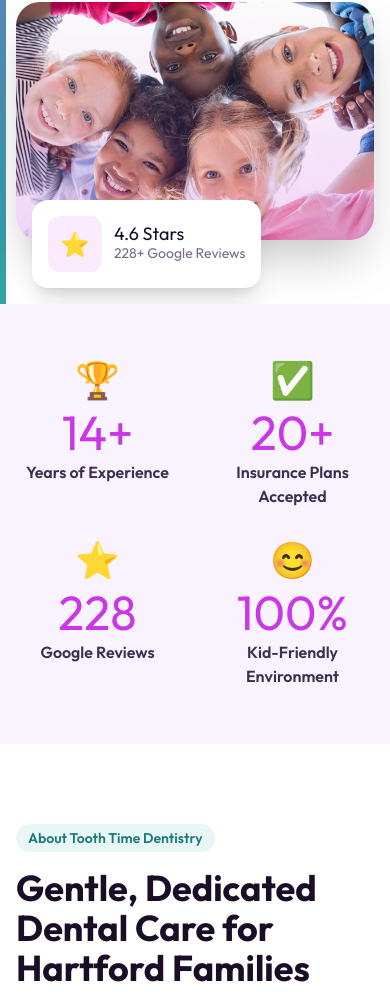
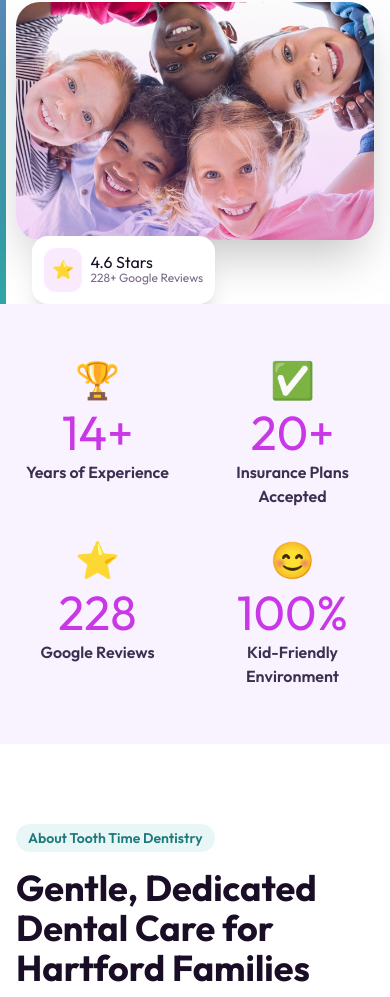
Before and after one commit to itsmeliobruh/tooth-time-dentistry, a Next.js app: page / in a window 390 px wide. Shown: the part 957-1954 px from the top of the page. Built offline with nearby package versions, Linux system fonts and the light colour scheme.

Commit message:
Shrink and push down review badge on mobile

```diff
--- a/src/components/HeroSection.tsx
+++ b/src/components/HeroSection.tsx
@@ -114,13 +114,13 @@ export default function HeroSection() {
               <div className="absolute inset-0 bg-gradient-to-t from-primary/20 to-transparent" />
             </div>
             {/* Floating badge */}
-            <div className="absolute -bottom-12 left-4 lg:-left-5 bg-white rounded-2xl shadow-xl p-4 flex items-center gap-3">
-              <div className="bg-primary/10 rounded-xl p-3">
-                <span className="text-2xl">⭐</span>
+            <div className="absolute -bottom-16 left-4 lg:-bottom-12 lg:-left-5 bg-white rounded-2xl shadow-xl p-3 lg:p-4 flex items-center gap-2 lg:gap-3">
+              <div className="bg-primary/10 rounded-xl p-2 lg:p-3">
+                <span className="text-lg lg:text-2xl">⭐</span>
               </div>
               <div>
-                <p className="font-display text-text-dark text-lg leading-none">4.6 Stars</p>
-                <p className="font-body text-muted text-sm">228+ Google Reviews</p>
+                <p className="font-display text-text-dark text-base lg:text-lg leading-none">4.6 Stars</p>
+                <p className="font-body text-muted text-xs lg:text-sm">228+ Google Reviews</p>
               </div>
             </div>
           </motion.div>
```
